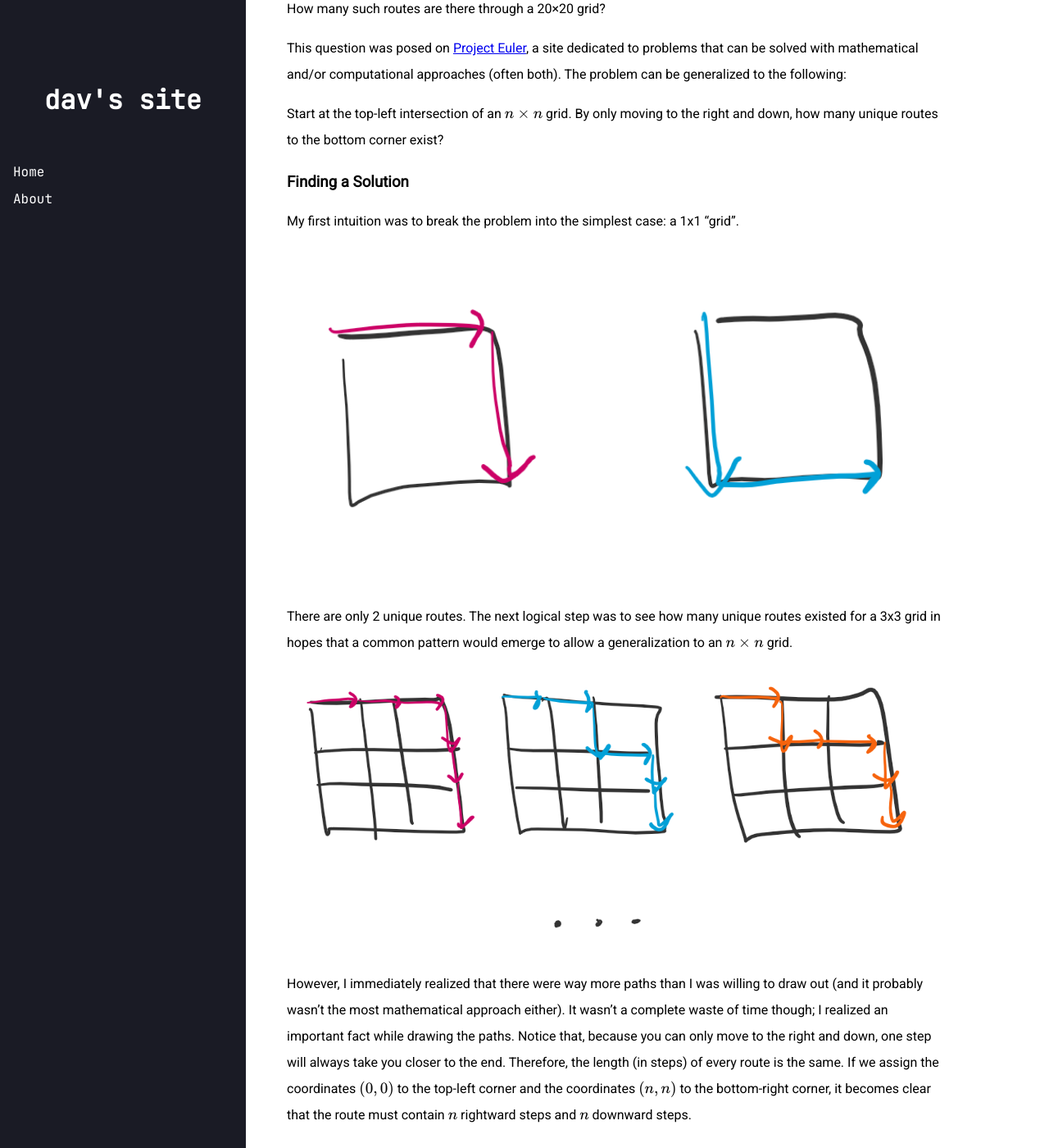
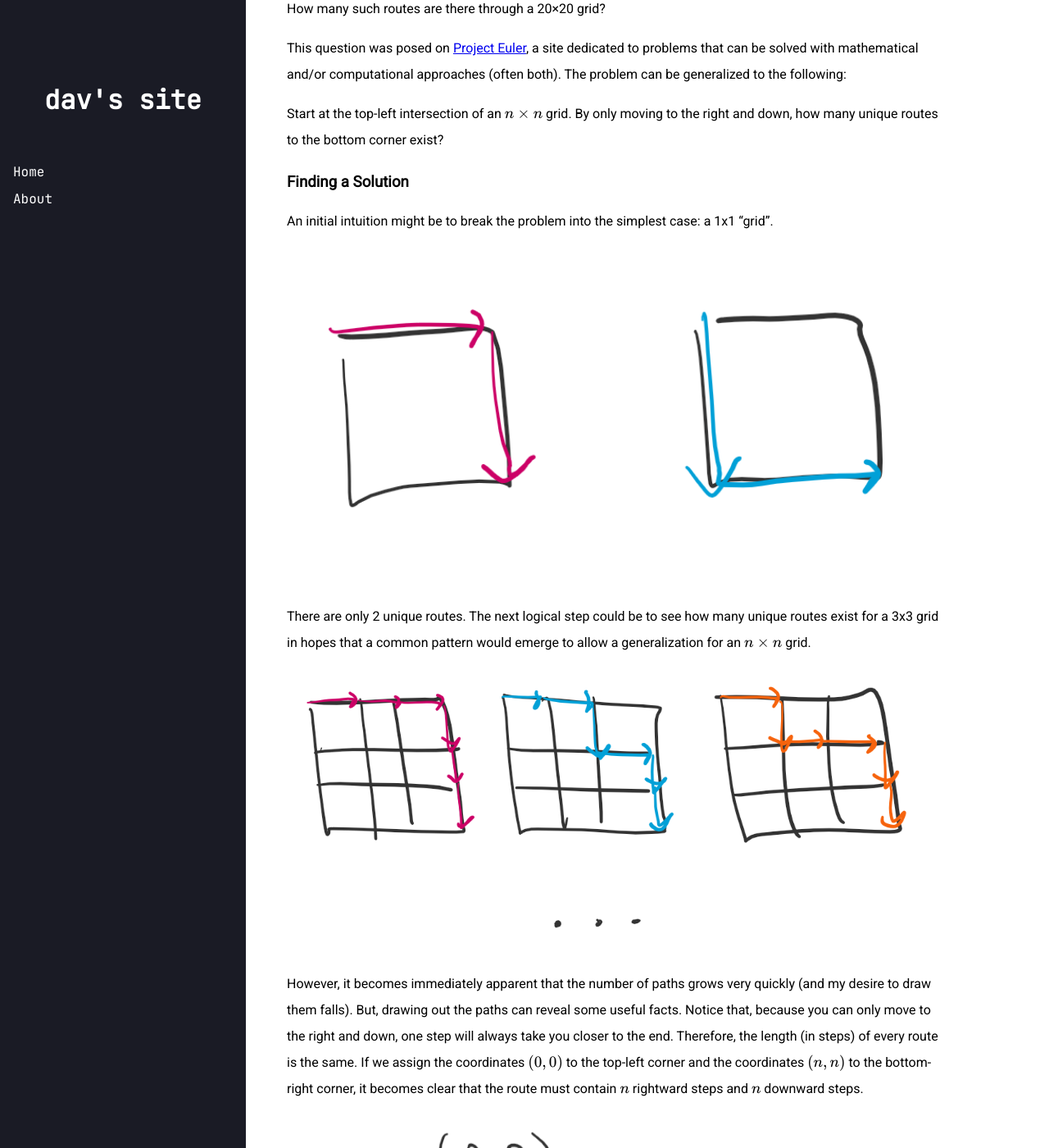
Before and after one commit to davidtranhq/davidtranhq.github.io, a Jekyll site: the page built from _posts/2020-12-12-lattice-path-combinatorics.md, in a window 1280 px wide and 1400 px high, scrolled down 431 px. Shown: the whole window at 82% size. Built offline with Jekyll 4.4.1, drawn with Linux system fonts in a browser that asks for light colours; formulas are drawn with MathJax 3; some of the changed text lies outside the part shown.

```diff
--- a/_posts/2020-12-12-lattice-path-combinatorics.md
+++ b/_posts/2020-12-12-lattice-path-combinatorics.md
@@ -20,22 +20,22 @@ Start at the top-left intersection of an $$n\times n$$ grid. By only moving to t
 
 ### Finding a Solution
 
-My first intuition was to break the problem into the simplest case: a 1x1 "grid".
+An initial intuition might be to break the problem into the simplest case: a 1x1 "grid".
 
 {:.post-image}
 ![All lattice paths for a 1x1 grid](/assets/images/1x1-lattice-path.png)
 
-There are only 2 unique routes. The next logical step was to see how many unique routes existed for a 3x3 grid in hopes that a common pattern would emerge to allow a generalization to an $$n\times n$$ grid.
+There are only 2 unique routes. The next logical step could be to see how many unique routes exist for a 3x3 grid in hopes that a common pattern would emerge to allow a generalization for an $$n\times n$$ grid.
 
 {:.post-image}
 ![Some lattice paths for a 3x3 grid](/assets/images/3x3-lattice-path.png)
 
-However, I immediately realized that there were way more paths than I was willing to draw out (and it probably wasn't the most mathematical approach either). It wasn't a complete waste of time though; I realized an important fact while drawing the paths. Notice that, because you can only move to the right and down, one step will always take you closer to the end. Therefore, the length (in steps) of every route is the same. If we assign the coordinates $$(0,0)$$ to the top-left corner and the coordinates $$(n,n)$$ to the bottom-right corner, it becomes clear that the route must contain $$n$$ rightward steps and $$n$$ downward steps.
+However, it becomes immediately apparent that the number of paths grows very quickly (and my desire to draw them falls). But, drawing out the paths can reveal some useful facts. Notice that, because you can only move to the right and down, one step will always take you closer to the end. Therefore, the length (in steps) of every route is the same. If we assign the coordinates $$(0,0)$$ to the top-left corner and the coordinates $$(n,n)$$ to the bottom-right corner, it becomes clear that the route must contain $$n$$ rightward steps and $$n$$ downward steps.
 
 {:.post-image}
 ![Assigning coordinates to the lattice](/assets/images/lattice-path-coordinates.png)
 
-I assigned some notation to make this easier to think about. Let $$0$$ denote a rightward step and $$1$$ denote a downward step. A route then is a sequence containing $$2n$$ bits, where $n$ of those bits are $$1$$ and the other $$n$$ are $$0$$. Now the problem becomes one of combinatorics: How many different ways can you arrange a sequence of $$2n$$ bits where half are set and the other other half are not?
+Let's assign some notation to make this easier to think about. Let $$0$$ denote a rightward step and $$1$$ denote a downward step. A route then is a sequence containing $$2n$$ bits, where $n$ of those bits are $$1$$ and the other $$n$$ are $$0$$. Now the problem becomes one of combinatorics: How many different ways can you arrange a sequence of $$2n$$ bits where half are set and the other other half are not?
 
 This is a specific case of a common general combinatoric problem. First, how many permutations exist for a sequence of $$2n$$ distinct elements? The first element can be placed in any of the $$2n$$ places in the sequence. After that, the next element has $$2n-1$$ different places it could go, the next has $$2n-2$$ different places, etc. until the last one has only $$1$$ place it could go. This gives $$(2n)(2n-1)(2n-2)...(2)(1) = (2n)!$$ permutations for a sequence of length $$2n$$.
 
```
